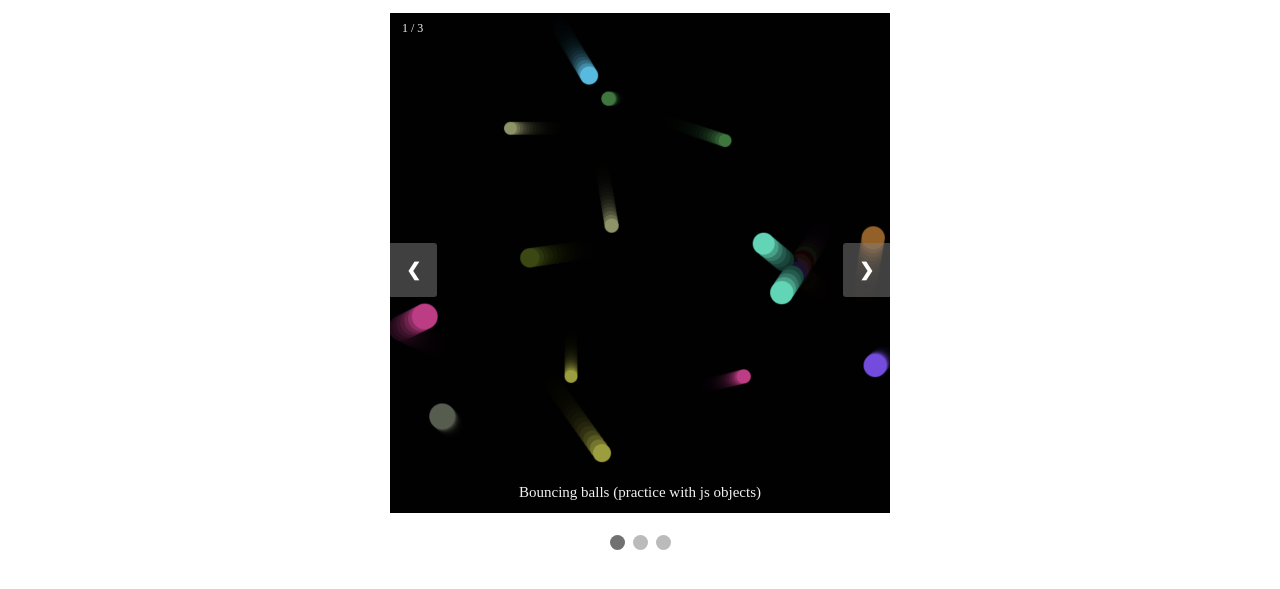
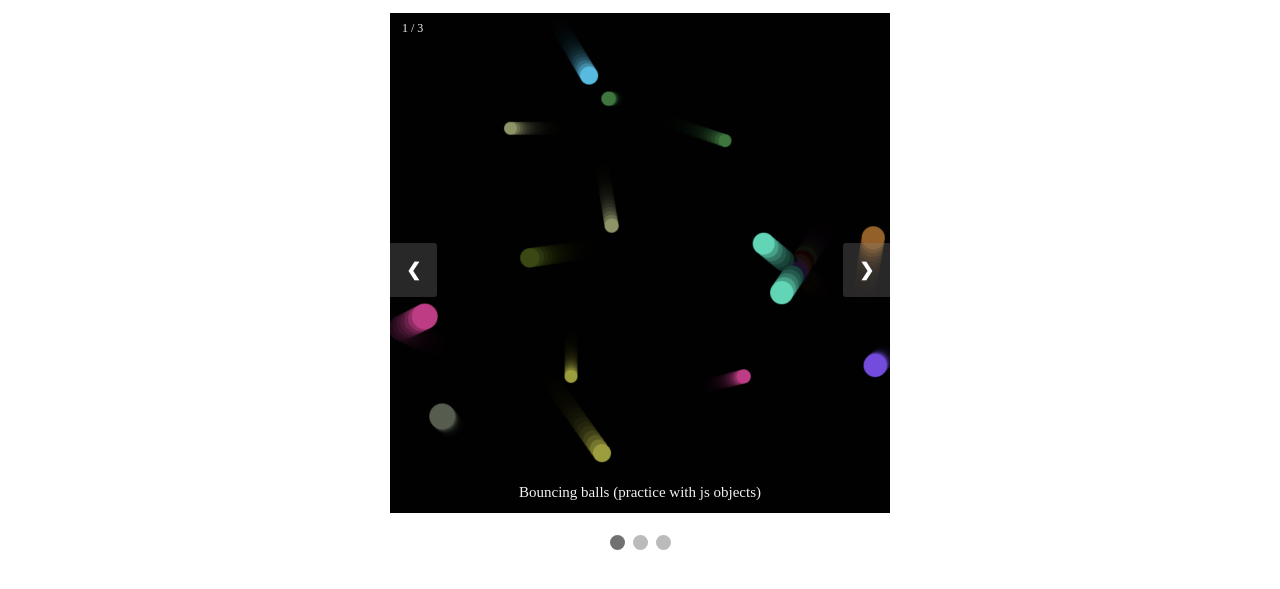
Before and after one commit to interstellar-crayon/portfolio-extension, a plain HTML site: page index.html in a window 1280 px wide. Shown: the part 119-708 px from the top of the page. Drawn offline with Linux system fonts and the light colour scheme.

Commit message:
Update styles.css
inverted the transition colors for the carousel button backgrounds

```diff
--- a/styles.css
+++ b/styles.css
@@ -26,7 +26,7 @@
   transition: 0.6s ease;
   border-radius: 0 3px 3px 0;
   user-select: none;
-  background-color: rgba(128,128,128,.5);
+  background-color: rgba(128,128,128,.3);
 }
 
 /* Position the "next button" to the right */
@@ -37,7 +37,7 @@
 
 /* On hover, add a black background color with a little bit see-through */
 .prev:hover, .next:hover {
-  background-color: rgba(128,128,128,0.3);
+  background-color: rgba(128,128,128,0.5);
 }
 
 /* Caption text */
```
